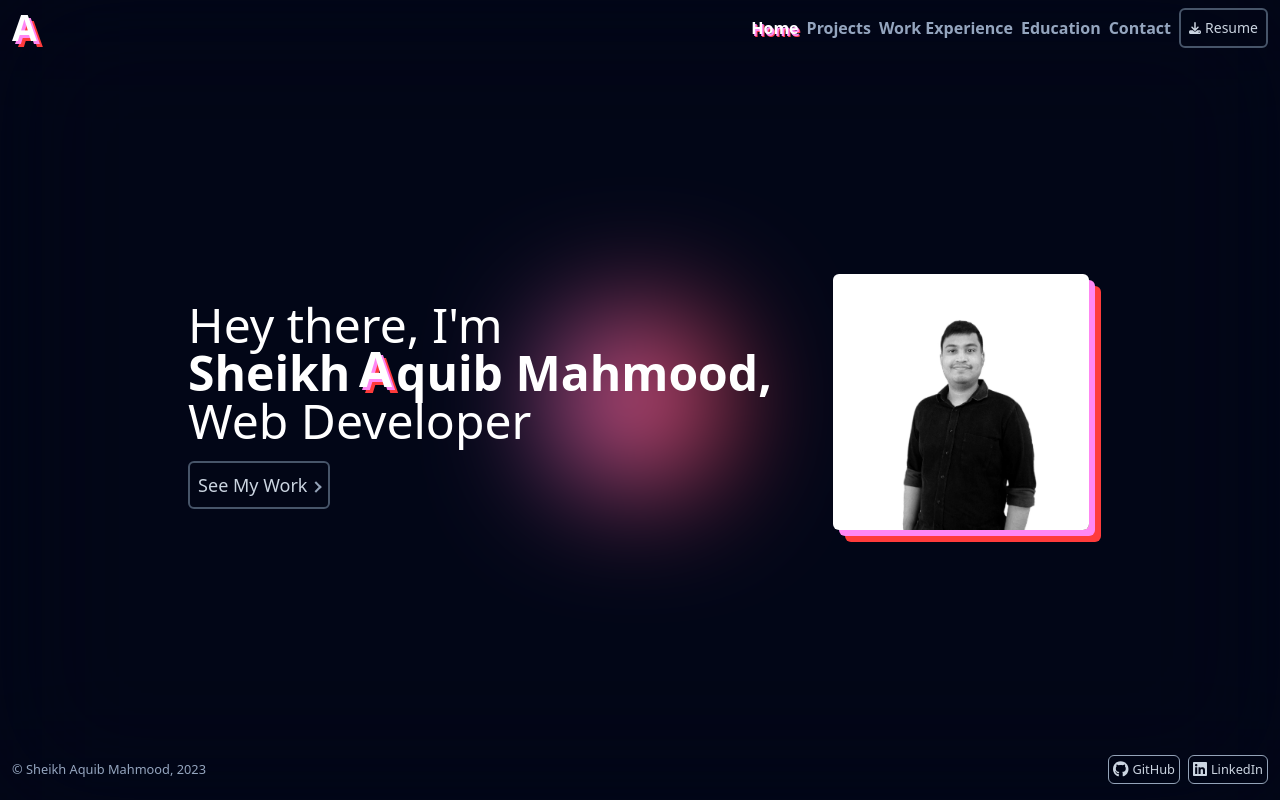
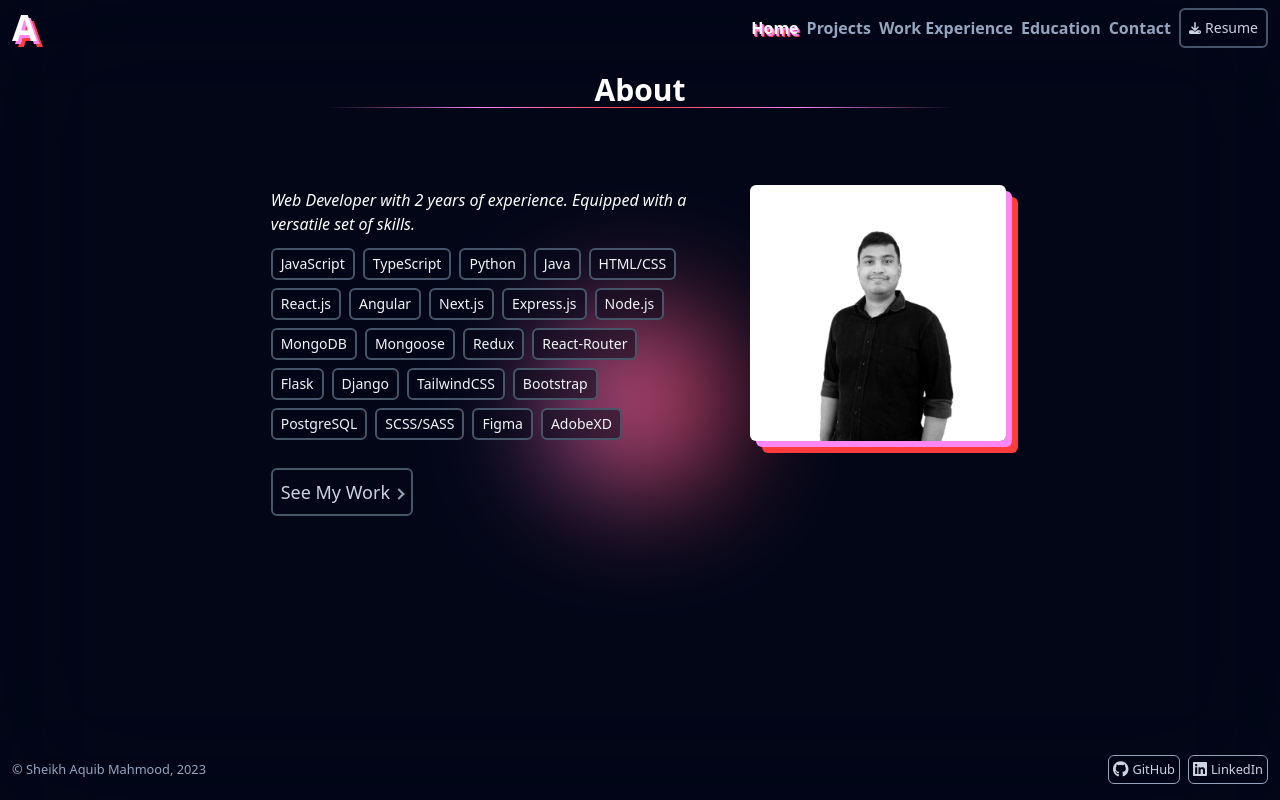
Before and after one commit to RabbitSam/portfolio, a Next.js app in the folder portfolio_next/: page / in a window 1280 px wide. Built offline with nearby package versions, Linux system fonts and the light colour scheme.

Commit message:
Modified home page to include skills upfront.

```diff
--- a/portfolio_next/pages/index.js
+++ b/portfolio_next/pages/index.js
@@ -3,9 +3,15 @@ import Image from 'next/image';
 import styles from '@/styles/Home.module.css';
 import Layout from '@/components/Layout';
 import Button from '@/components/Button';
+import AnimatedHeading from '@/components/AnimatedHeading';
 import sam from '@/public/images/sam.png';
 
 export default function Home() {
+
+	const skills = [
+		"JavaScript", "TypeScript", "Python", "Java", "HTML/CSS", "React.js", "Angular", "Next.js", "Express.js", "Node.js", "MongoDB", "Mongoose",
+		"Redux", "React-Router", "Flask", "Django", "TailwindCSS", "Bootstrap", "PostgreSQL", "SCSS/SASS", "Figma", "AdobeXD"
+	];
 
 	return (
 		<>
@@ -14,26 +20,36 @@ export default function Home() {
 				<meta name="description" content="Sheikh Aquib Mahmood's Portfolio" />
 			</Head>
 			<Layout>
-				<div className='flex flex-col-reverse gap-y-14 justify-center items-center h-full overflow-hidden lg:flex-row lg:gap-x-16'>
-					<div className="overflow-visible">
-						<h1 className={`text-white text-4xl leading-tight select-none lg:text-5xl`}>
-							Hey there, I'm <br />
-							<span className='font-semibold'>Sheikh <span className={styles.headingLetter}>A</span>quib <br className='sm:hidden' />Mahmood,<br /></span>
-							Web Developer
-						</h1>
-						<div className='pt-4'>
+				<div className="relative text-center order-1">
+					<AnimatedHeading content="About"/>
+				</div>
+				<div className='flex flex-col-reverse gap-y-5 justify-end pt-5 pb-1 items-center h-full overflow-hidden lg:flex-row lg:gap-x-16 lg:justify-center lg:items-start lg:pt-20 lg:pb-0'>
+					<div className="overflow-visible flex flex-col justify-center items-center lg:items-start gap-y-3 sm:w-3/4 md:w-2/3 lg:w-1/3 mx-4 lg:mx-0">
+						<div className={`text-white select-none italic`}>
+							Web Developer with 2 years of experience. Equipped with a versatile set of skills.
+						</div>
+						<div className='flex flex-wrap gap-2 text-sm w-full'>
+							{
+								skills.map((skill) => (
+									<div className='border border-2 border-slate-600 text-white lg:text-slate-100 bg-slate-950 bg-opacity-50 px-2 py-1 rounded-md hover:border-slate-500 hover:text-white'>
+										{skill}
+									</div>
+								))
+							}
+						</div>
+						<div className='pt-4 self-center md:self-start'>
 							<a href="/projects">
 								<Button textSize="lg" group="group/button">
 									See My Work{' '}
-									<span className='border-t-2 lg:border-slate-400 inline-block mb-1 translate-x-2 group-hover/button:px-1.5 group-hover/button:border-white transition-all'/>
-									<span className='mb-px border-e-2 border-b-2 p-[3px] inline-block -rotate-45 lg:border-slate-400 group-hover/button:border-white' />
+									<span aria-hidden="true" className='border-t-2 lg:border-slate-400 inline-block mb-1 translate-x-2 group-hover/button:px-1.5 group-hover/button:border-white transition-all'/>
+									<span aria-hidden="true" className='mb-px border-e-2 border-b-2 p-[3px] inline-block -rotate-45 lg:border-slate-400 group-hover/button:border-white' />
 								</Button>
 							</a>
 						</div>
 					</div>
 					<Image
 						src={sam}
-						className={`${styles.image} w-64 h-64 rounded-md`}
+						className={`${styles.image} w-64 h-64 rounded-md object-cover`}
 						alt={"Sheikh Aquib Mahmood."}
 					/>
 				</div>
--- a/portfolio_next/styles/Home.module.css
+++ b/portfolio_next/styles/Home.module.css
@@ -8,6 +8,7 @@
     @apply opacity-0 blur-md;
     animation: animation-image-reveal 500ms ease-in-out;
     animation-fill-mode: forwards;
+    animation-delay: 250ms;
 }
 
 @keyframes animation-reveal {
```
